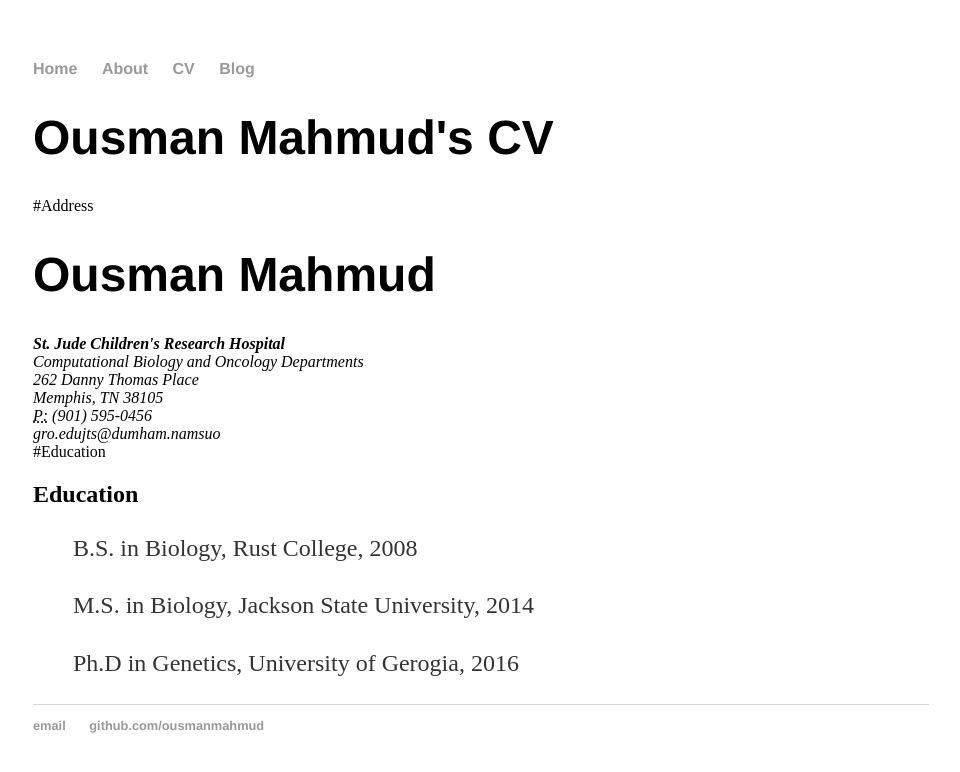
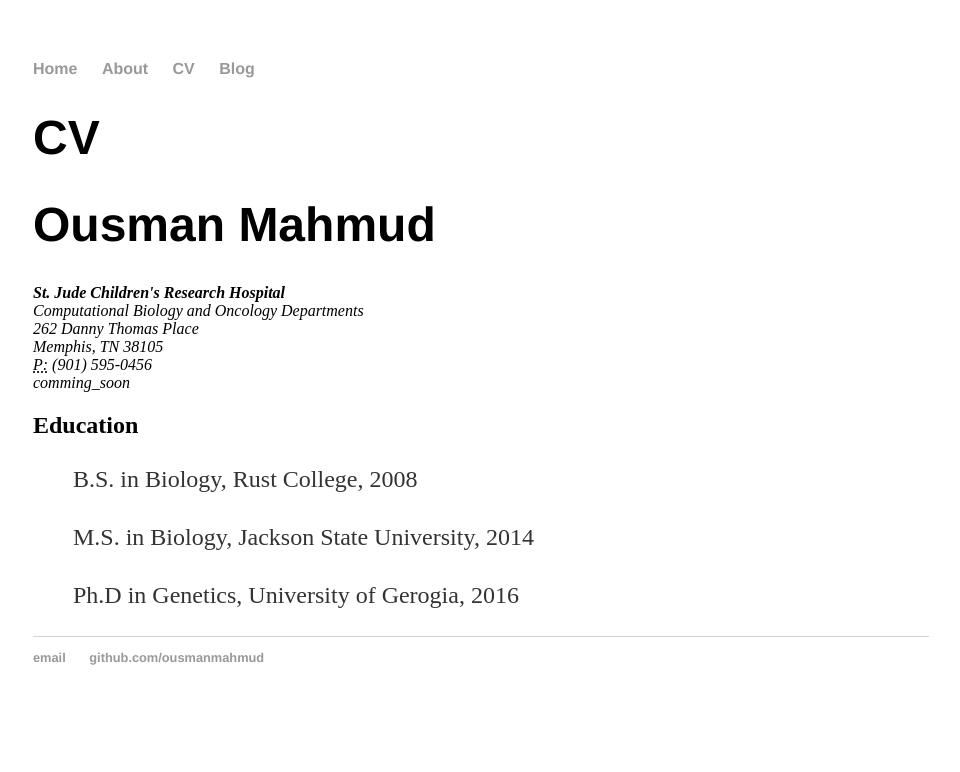
Before and after one commit to Zoites/zoites.github.io.old, a Jekyll site: the page built from cv/index.html, in a window 1280 px wide. Shown: the top 772 px of the page, without its empty margins (159-1119 px from the left). Built offline with Jekyll 4.4.1, drawn with Linux system fonts in a browser that asks for light colours.

Commit message:
Update index.html

```diff
--- a/cv/index.html
+++ b/cv/index.html
@@ -1,10 +1,11 @@
 ---
 layout: default
-title: Ousman Mahmud's CV
+title: CV
+cv: active
 ---
 	<h1>{{ page.title }}</h1>
 
-#Address
+
 <div itemscope itemtype="http://data-vocabulary.org/Person">
 				<span itemprop="name"><h1>Ousman Mahmud</h1></span>
 				<address>
@@ -13,11 +14,11 @@ title: Ousman Mahmud's CV
 				262 Danny Thomas Place<br>
 				Memphis, TN 38105<br>
 				<abbr title="phone">P:</abbr> (901) 595-0456<br>
-				<span class="obfuscate">gro.edujts@dumham.namsuo</span>
+				<span class="obfuscate">comming_soon</span>
 				</address>
 </div>
 
-#Education
+
 
 </div> <h2>Education</h2>
 <blockquote>
```
